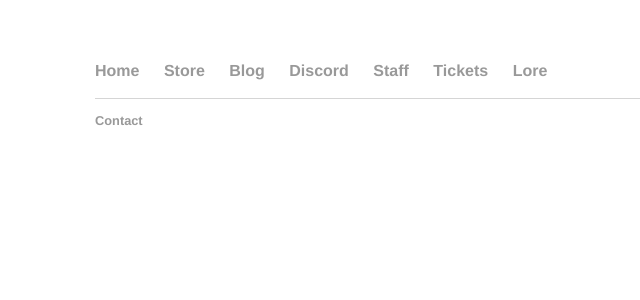
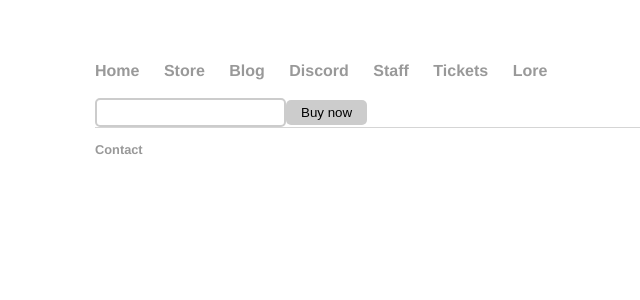
Before and after one commit to JustGamingLTD/justgamingltd.github.io2, a Jekyll site: the page built from store/index.html, in a window 1280 px wide. Shown: the top 300 px of the page, without its empty margins (97-737 px from the left). Built offline with Jekyll 4.4.1, drawn with Linux system fonts in a browser that asks for light colours.

Commit message:
Update index.html

```diff
--- a/store/index.html
+++ b/store/index.html
@@ -4,4 +4,5 @@ title: PVAI - Store
 ---
 
 		<div class="store">
+			<form method="get" action="http://pvai.buycraft.net/checkout/packages"><input type="hidden" name="direct" value="true"><input type="hidden" name="action" value="add"><input type="hidden" name="package" value="2863555"><input type="text" name="ign" value=""><input type="submit" value="Buy now"></form>
 		</div>
```
